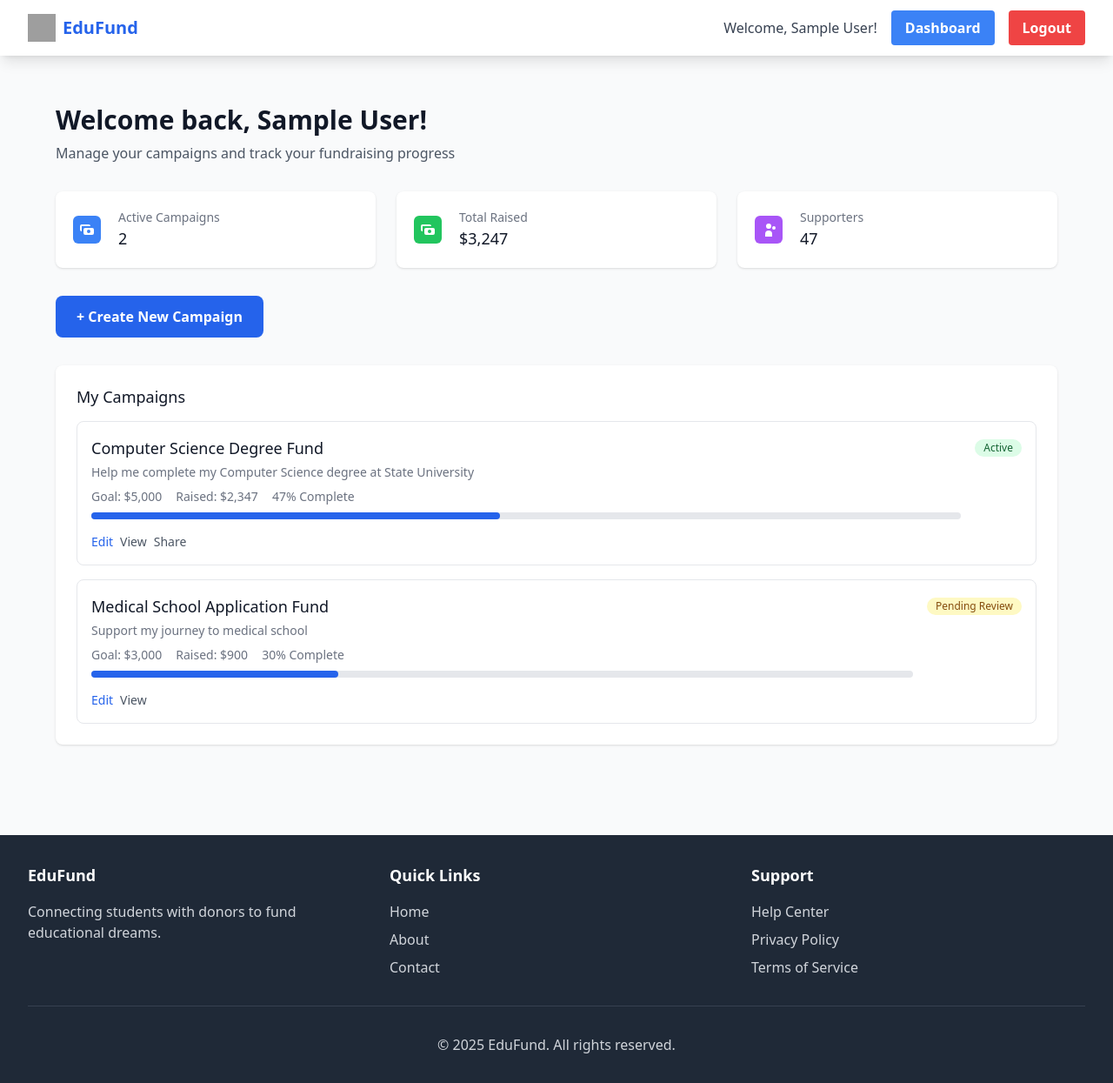
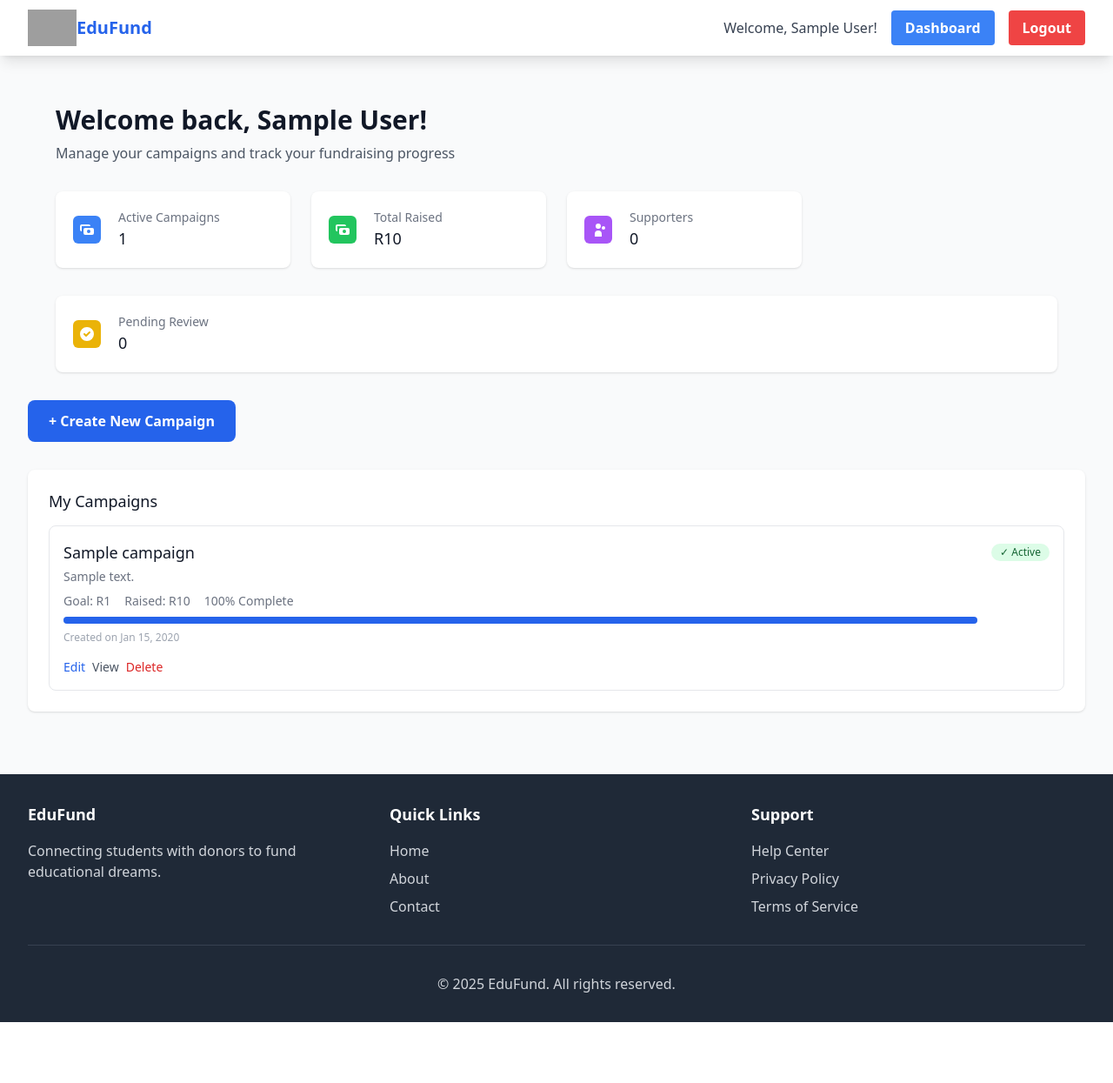
Before and after one commit to AnnMoleko/FundraisingSystem, a Django app: page /student/dashboard/ in a window 1280 px wide. Shown: the whole page at 87% size. After the commit the page ends 1175 px from the top, so only its background shows below. Run offline with Django 4.2, Linux system fonts and the light colour scheme; a user stored in the database is signed in; tables that the repository leaves empty hold one stand-in row (values such as "Sample post"); some libraries are stand-ins or nearby versions; grey boxes are pictures that could not be loaded.

Commit message:
Implement full CRUD functionality for student campaigns

```diff
--- a/fundraising/views.py
+++ b/fundraising/views.py
@@ -78,8 +78,15 @@ def campaign_create(request):
             campaign = form.save(commit=False)
             campaign.student = request.user
             campaign.save()
-            messages.success(request, "Your campaign has been submitted for approval.")
+
+            messages.success(
+                request,
+                f"🎉 Your campaign '{campaign.title}' has been created successfully! "
+                "It's now pending admin approval and will be visible to donors once approved."
+            )
             return redirect('student_dashboard')
+        else:
+            messages.error(request, "Please correct the errors below and try again.")
     else:
         form = CampaignForm()
 
@@ -165,7 +172,7 @@ def admin_campaign_approve(request, pk):
         campaign.approved = True
         campaign.save()
         messages.success(request, f"Campaign '{campaign.title}' has been approved.")
-        return redirect('admin_campaigns_list')
+        return redirect('campaigns_list')
 
     return render(request, 'admin/campaign_approve.html', {'campaign': campaign})
 
@@ -177,7 +184,7 @@ def admin_campaign_reject(request, pk):
     if request.method == 'POST':
         campaign.delete()
         messages.success(request, f"Campaign '{campaign.title}' has been rejected and deleted.")
-        return redirect('admin_campaigns_list')
+        return redirect('campaigns_list')
 
     return render(request, 'admin/campaign_reject.html', {'campaign': campaign})
 
@@ -188,14 +195,26 @@ def student_dashboard(request):
     # Get all campaigns created by the student
     campaigns = Campaign.objects.filter(student=request.user).order_by('-created_at')
 
-    # Calculate some stats
-    approved_campaigns = campaigns.filter(approved=True).count()
+    # Calculate detailed stats
+    approved_campaigns = campaigns.filter(approved=True)
+    pending_campaigns = campaigns.filter(approved=False)
     total_raised = campaigns.aggregate(Sum('current_amount'))['current_amount__sum'] or 0
+    total_goal = campaigns.aggregate(Sum('goal'))['goal__sum'] or 0
+
+    # Calculate total supporters (unique donors across all campaigns)
+    total_supporters = Donation.objects.filter(
+        campaign__in=campaigns,
+        status='completed'
+    ).values('donor').distinct().count()
 
     context = {
         'campaigns': campaigns,
-        'approved_campaigns': approved_campaigns,
+        'approved_campaigns_count': approved_campaigns.count(),
+        'pending_campaigns_count': pending_campaigns.count(),
         'total_raised': total_raised,
+        'total_goal': total_goal,
+        'total_supporters': total_supporters,
+        'has_campaigns': campaigns.exists(),
     }
     return render(request, 'dashboards/student.html', context)
 
--- a/templates/admin/campaign_approve.html
+++ b/templates/admin/campaign_approve.html
@@ -21,7 +21,7 @@
                     <dd class="text-sm text-gray-900 mb-2">{{ campaign.title }}</dd>
 
                     <dt class="text-sm font-medium text-gray-500">Goal:</dt>
-                    <dd class="text-sm text-gray-900 mb-2">${{ campaign.goal }}</dd>
+                    <dd class="text-sm text-gray-900 mb-2">R{{ campaign.goal }}</dd>
 
                     <dt class="text-sm font-medium text-gray-500">Description:</dt>
                     <dd class="text-sm text-gray-900">{{ campaign.description|truncatewords:50 }}</dd>
--- a/templates/admin/campaign_reject.html
+++ b/templates/admin/campaign_reject.html
@@ -22,7 +22,7 @@
                     <dd class="text-sm text-gray-900 mb-2">{{ campaign.title }}</dd>
 
                     <dt class="text-sm font-medium text-gray-500">Goal:</dt>
-                    <dd class="text-sm text-gray-900 mb-2">${{ campaign.goal }}</dd>
+                    <dd class="text-sm text-gray-900 mb-2">R{{ campaign.goal }}</dd>
 
                     <dt class="text-sm font-medium text-gray-500">Description:</dt>
                     <dd class="text-sm text-gray-900">{{ campaign.description|truncatewords:50 }}</dd>
--- a/templates/admin/campaigns_list.html
+++ b/templates/admin/campaigns_list.html
@@ -38,7 +38,7 @@
                         <p class="text-gray-600 mb-4 line-clamp-3">{{ campaign.description }}</p>
 
                         <div class="mb-4">
-                            <p class="text-sm text-gray-500">Goal: ${{ campaign.goal }}</p>
+                            <p class="text-sm text-gray-500">Goal: R{{ campaign.goal }}</p>
                         </div>
 
                         <div class="flex space-x-2">
--- a/templates/authentication/home.html
+++ b/templates/authentication/home.html
@@ -116,7 +116,7 @@
                 <div class="text-gray-600">Students Helped</div>
             </div>
             <div class="text-center">
-                <div class="text-4xl font-bold text-green-600 mb-2">$500K+</div>
+                <div class="text-4xl font-bold text-green-600 mb-2">R500K+</div>
                 <div class="text-gray-600">Funds Raised</div>
             </div>
             <div class="text-center">
--- a/templates/authentication/login.html
+++ b/templates/authentication/login.html
@@ -81,7 +81,7 @@
                     </div>-->
                 </div>
 
-                <div class="mt-6 grid grid-cols-3 gap-3">
+                <!--<div class="mt-6 grid grid-cols-3 gap-3">
                     <button type="button" onclick="fillDemo('student_user', 'student123')"
                             class="w-full inline-flex justify-center py-2 px-4 border border-gray-300 rounded-md shadow-sm bg-white text-sm font-medium text-gray-500 hover:bg-gray-50">
                         Student
@@ -94,7 +94,7 @@
                             class="w-full inline-flex justify-center py-2 px-4 border border-gray-300 rounded-md shadow-sm bg-white text-sm font-medium text-gray-500 hover:bg-gray-50">
                         Admin
                     </button>
-                </div>
+                </div>-->
             </div>
         </form>
     </div>
--- a/templates/base.html
+++ b/templates/base.html
@@ -24,7 +24,7 @@
             <div class="flex justify-between h-16">
                 <div class="flex items-center">
                     <a href="{% url 'home' %}" class="flex items-center">
-                        <img class="h-8 w-8 mr-2" src="{% static 'images/edufunglogo.png' %}" alt="EduFund Logo">
+                        <img class="h-13 w-14 mr-0" src="{% static 'images/edufunglogo.png' %}" alt="EduFund Logo">
                         <span class="text-xl font-bold text-blue-600">EduFund</span>
                     </a>
                 </div>
--- a/templates/campaigns/detail.html
+++ b/templates/campaigns/detail.html
@@ -41,7 +41,7 @@
                 <div class="mb-6">
                     <div class="flex justify-between text-sm text-gray-500 mb-2">
                         <span>Progress</span>
-                        <span>${{ campaign.current_amount }} of ${{ campaign.goal }} ({{ campaign.progress_percentage }}%)</span>
+                        <span>R{{ campaign.current_amount }} of R{{ campaign.goal }} ({{ campaign.progress_percentage }}%)</span>
                     </div>
                     <div class="w-full bg-gray-200 rounded-full h-3">
                         <div class="bg-blue-600 h-3 rounded-full" style="width: {{ campaign.progress_percentage }}%"></div>
--- a/templates/campaigns/edit.html
+++ b/templates/campaigns/edit.html
@@ -35,7 +35,7 @@
 
                 <div>
                     <label for="{{ form.goal.id_for_label }}" class="block text-sm font-medium text-gray-700 mb-1">
-                        Funding Goal ($)*
+                        Funding Goal (R)*
                     </label>
                     {{ form.goal }}
                 </div>
--- a/templates/campaigns/list.html
+++ b/templates/campaigns/list.html
@@ -26,7 +26,7 @@
                         <div class="mb-4">
                             <div class="flex justify-between text-sm text-gray-500 mb-1">
                                 <span>Progress</span>
-                                <span>${{ campaign.current_amount }} of ${{ campaign.goal }}</span>
+                                <span>R{{ campaign.current_amount }} of R{{ campaign.goal }}</span>
                             </div>
                             <div class="w-full bg-gray-200 rounded-full h-2">
                                 <div class="bg-blue-600 h-2 rounded-full" style="width: {{ campaign.progress_percentage }}%"></div>
--- a/templates/dashboards/admin.html
+++ b/templates/dashboards/admin.html
@@ -66,7 +66,7 @@
                     <div class="ml-5 w-0 flex-1">
                         <dl>
                             <dt class="text-sm font-medium text-gray-500 truncate">Total Raised</dt>
-                            <dd class="text-lg font-medium text-gray-900">${{ total_raised|floatformat:2 }}</dd>
+                            <dd class="text-lg font-medium text-gray-900">R{{ total_raised|floatformat:2 }}</dd>
                         </dl>
                     </div>
                 </div>
@@ -124,7 +124,7 @@
                         <div class="flex-1">
                             <h4 class="text-lg font-medium text-gray-900">{{ campaign.title }}</h4>
                             <p class="text-sm text-gray-500 mt-1">by {{ campaign.student.full_name|default:campaign.student.username }}</p>
-                            <p class="text-sm text-gray-600 mt-2">Goal: ${{ campaign.goal }}</p>
+                            <p class="text-sm text-gray-600 mt-2">Goal: R{{ campaign.goal }}</p>
                         </div>
                         <div class="ml-4 flex space-x-2">
                             <a href="{% url 'campaign_detail' campaign.pk %}" class="bg-gray-200 hover:bg-gray-300 text-gray-800 font-bold py-2 px-4 rounded text-sm">
--- a/templates/dashboards/student.html
+++ b/templates/dashboards/student.html
@@ -11,7 +11,7 @@
     </div>
 
     <!-- Quick Stats -->
-    <div class="grid grid-cols-1 md:grid-cols-3 gap-6 mb-8">
+    <div class="grid grid-cols-1 md:grid-cols-4 gap-6 mb-8">
         <div class="bg-white overflow-hidden shadow rounded-lg">
             <div class="p-5">
                 <div class="flex items-center">
@@ -25,7 +25,7 @@
                     <div class="ml-5 w-0 flex-1">
                         <dl>
                             <dt class="text-sm font-medium text-gray-500 truncate">Active Campaigns</dt>
-                            <dd class="text-lg font-medium text-gray-900">2</dd>
+                            <dd class="text-lg font-medium text-gray-900">{{ approved_campaigns_count }}</dd>
                         </dl>
                     </div>
                 </div>
@@ -45,7 +45,7 @@
                     <div class="ml-5 w-0 flex-1">
                         <dl>
                             <dt class="text-sm font-medium text-gray-500 truncate">Total Raised</dt>
-                            <dd class="text-lg font-medium text-gray-900">$3,247</dd>
+                            <dd class="text-lg font-medium text-gray-900">R{{ total_raised|floatformat:0 }}</dd>
                         </dl>
                     </div>
                 </div>
@@ -65,7 +65,7 @@
                     <div class="ml-5 w-0 flex-1">
                         <dl>
                             <dt class="text-sm font-medium text-gray-500 truncate">Supporters</dt>
-                            <dd class="text-lg font-medium text-gray-900">47</dd>
+                            <dd class="text-lg font-medium text-gray-900">{{ total_supporters }}</dd>
                         </dl>
                     </div>
                 </div>
@@ -73,78 +73,103 @@
         </div>
     </div>
 
+    <div class="bg-white overflow-hidden shadow rounded-lg">
+        <div class="p-5">
+            <div class="flex items-center">
+                <div class="flex-shrink-0">
+                    <div class="w-8 h-8 bg-yellow-500 rounded-md flex items-center justify-center">
+                        <svg class="w-5 h-5 text-white" fill="currentColor" viewBox="0 0 20 20">
+                            <path fill-rule="evenodd" d="M10 18a8 8 0 100-16 8 8 0 000 16zm3.707-9.293a1 1 0 00-1.414-1.414L9 10.586 7.707 9.293a1 1 0 00-1.414 1.414l2 2a1 1 0 001.414 0l4-4z" clip-rule="evenodd"></path>
+                        </svg>
+                    </div>
+                </div>
+                <div class="ml-5 w-0 flex-1">
+                    <dl>
+                        <dt class="text-sm font-medium text-gray-500 truncate">Pending Review</dt>
+                        <dd class="text-lg font-medium text-gray-900">{{ pending_campaigns_count }}</dd>
+                    </dl>
+                </div>
+            </div>
+        </div>
+    </div>
+</div>
+
     <!-- Create Campaign Button -->
     <div class="mb-8">
-        <button class="bg-blue-600 hover:bg-blue-700 text-white font-bold py-3 px-6 rounded-lg">
-            + Create New Campaign
-        </button>
+        <a href="{% url 'campaign_create' %}" class="bg-blue-600 hover:bg-blue-700 text-white font-bold py-3 px-6 rounded-lg inline-block">+ Create New Campaign</a>
     </div>
+
+    {% if not campaigns %}
+    <div class="bg-blue-50 border border-blue-200 rounded-lg p-6 mb-8">
+        <div class="text-center">
+            <h3 class="text-lg font-medium text-blue-900 mb-2">Ready to start fundraising?</h3>
+            <p class="text-blue-700 mb-4">Create your first campaign to begin raising funds for your educational goals.</p>
+            <a href="{% url 'campaign_create' %}" class="bg-blue-600 hover:bg-blue-700 text-white font-bold py-2 px-4 rounded">
+                Create Your First Campaign
+            </a>
+        </div>
+    </div>
+    {% endif %}
 
     <!-- My Campaigns -->
     <div class="bg-white shadow rounded-lg">
         <div class="px-4 py-5 sm:p-6">
             <h3 class="text-lg leading-6 font-medium text-gray-900 mb-4">My Campaigns</h3>
+
+        {% if campaigns %}
             <div class="space-y-4">
-                <!-- Sample Campaign -->
+                {% for campaign in campaigns %}
                 <div class="border border-gray-200 rounded-lg p-4">
                     <div class="flex justify-between items-start">
                         <div class="flex-1">
-                            <h4 class="text-lg font-medium text-gray-900">Computer Science Degree Fund</h4>
-                            <p class="text-sm text-gray-500 mt-1">Help me complete my Computer Science degree at State University</p>
+                            <h4 class="text-lg font-medium text-gray-900">{{ campaign.title }}</h4>
+                            <p class="text-sm text-gray-500 mt-1">{{ campaign.description|truncatewords:20 }}</p>
                             <div class="mt-2">
                                 <div class="flex items-center text-sm text-gray-500">
-                                    <span class="mr-4">Goal: $5,000</span>
-                                    <span class="mr-4">Raised: $2,347</span>
-                                    <span>47% Complete</span>
+                                    <span class="mr-4">Goal: R{{ campaign.goal|floatformat:0 }}</span>
+                                    <span class="mr-4">Raised: R{{ campaign.current_amount|floatformat:0 }}</span>
+                                    <span>{{ campaign.progress_percentage }}% Complete</span>
                                 </div>
                                 <div class="w-full bg-gray-200 rounded-full h-2 mt-2">
-                                    <div class="bg-blue-600 h-2 rounded-full" style="width: 47%"></div>
+                                    <div class="bg-blue-600 h-2 rounded-full" style="width: {{ campaign.progress_percentage }}%"></div>
                                 </div>
                             </div>
+                            <p class="text-xs text-gray-400 mt-2">Created on {{ campaign.created_at|date:"M d, Y" }}</p>
                         </div>
                         <div class="ml-4">
-                            <span class="inline-flex items-center px-2.5 py-0.5 rounded-full text-xs font-medium bg-green-100 text-green-800">
-                                Active
-                            </span>
+                            {% if campaign.approved %}
+                                <span class="inline-flex items-center px-2.5 py-0.5 rounded-full text-xs font-medium bg-green-100 text-green-800">
+                                    ✓ Active
+                                </span>
+                            {% else %}
+                                <span class="inline-flex items-center px-2.5 py-0.5 rounded-full text-xs font-medium bg-yellow-100 text-yellow-800">
+                                    ⏳ Pending Review
+                                </span>
+                            {% endif %}
                         </div>
                     </div>
                     <div class="mt-4 flex space-x-2">
-                        <button class="text-blue-600 hover:text-blue-500 text-sm font-medium">Edit</button>
-                        <button class="text-gray-600 hover:text-gray-500 text-sm font-medium">View</button>
-                        <button class="text-gray-600 hover:text-gray-500 text-sm font-medium">Share</button>
+                        <a href="{% url 'campaign_edit' campaign.id %}" class="text-blue-600 hover:text-blue-500 text-sm font-medium">Edit</a>
+                        <a href="{% url 'campaign_detail' campaign.id %}" class="text-gray-600 hover:text-gray-500 text-sm font-medium">View</a>
+                        <a href="{% url 'campaign_delete' campaign.id %}" class="text-red-600 hover:text-red-500 text-sm font-medium">Delete</a>
                     </div>
                 </div>
-
-                <!-- Another Sample Campaign -->
-                <div class="border border-gray-200 rounded-lg p-4">
-                    <div class="flex justify-between items-start">
-                        <div class="flex-1">
-                            <h4 class="text-lg font-medium text-gray-900">Medical School Application Fund</h4>
-                            <p class="text-sm text-gray-500 mt-1">Support my journey to medical school</p>
-                            <div class="mt-2">
-                                <div class="flex items-center text-sm text-gray-500">
-                                    <span class="mr-4">Goal: $3,000</span>
-                                    <span class="mr-4">Raised: $900</span>
-                                    <span>30% Complete</span>
-                                </div>
-                                <div class="w-full bg-gray-200 rounded-full h-2 mt-2">
-                                    <div class="bg-blue-600 h-2 rounded-full" style="width: 30%"></div>
-                                </div>
-                            </div>
-                        </div>
-                        <div class="ml-4">
-                            <span class="inline-flex items-center px-2.5 py-0.5 rounded-full text-xs font-medium bg-yellow-100 text-yellow-800">
-                                Pending Review
-                            </span>
-                        </div>
-                    </div>
-                    <div class="mt-4 flex space-x-2">
-                        <button class="text-blue-600 hover:text-blue-500 text-sm font-medium">Edit</button>
-                        <button class="text-gray-600 hover:text-gray-500 text-sm font-medium">View</button>
-                    </div>
+                {% endfor %}
+            </div>
+        {% else %}
+            <div class="text-center py-8 bg-gray-50 rounded-lg">
+                <div class="mx-auto h-12 w-12 text-gray-400 mb-4">
+                    <svg fill="none" stroke="currentColor" viewBox="0 0 48 48">
+                        <path stroke-linecap="round" stroke-linejoin="round" stroke-width="2" d="M8 14v20c0 4.418 7.163 8 16 8 1.381 0 2.721-.087 4-.252M8 14c0 4.418 7.163 8 16 8s16-3.582 16-8M8 14c0-4.418 7.163-8 16-8s16 3.582 16 8m0 0v14m-16-4c0 4.418 7.163 8 16 8 1.381 0 2.721-.087 4-.252" />
+                    </svg>
                 </div>
+                <h3 class="text-lg font-medium text-gray-900 mb-2">No campaigns yet</h3>
+                <p class="text-gray-500 mb-4">Create your first fundraising campaign to start raising funds for your education.</p>
+                <a href="{% url 'campaign_create' %}" class="bg-blue-600 hover:bg-blue-700 text-white font-bold py-2 px-4 rounded">
+                    Create Your First Campaign
+                </a>
             </div>
-        </div>
+        {% endif %}
     </div>
 </div>
 {% endblock %}
```
Also changed, not shown: fundraising/forms.py (+46 -4 lines), templates/campaigns/create.html (+15 -4 lines), README.md (added).
